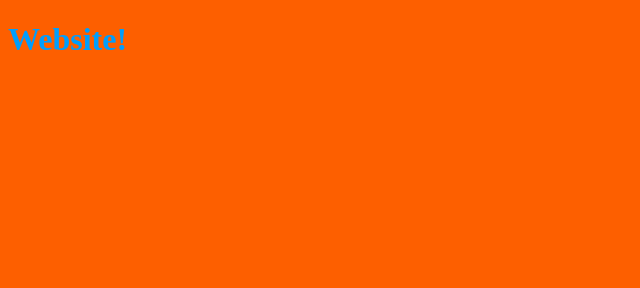
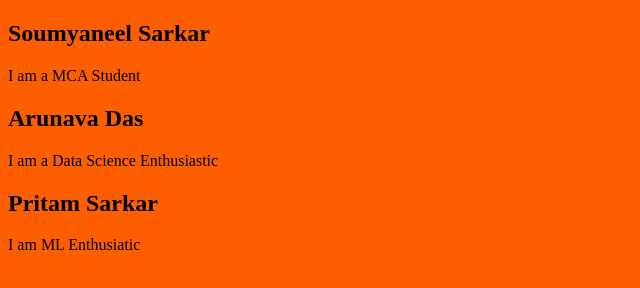
Before and after one commit to llcain/CSS, a website with bundled scripts: page index.html in a window 1280 px wide. Shown: the whole page, without its empty margins (0-640 px from the left). Built offline with nearby package versions, Linux system fonts and the light colour scheme.

Commit message:
Update Json file

```diff
--- a/assets/data/data.json
+++ b/assets/data/data.json
@@ -0,0 +1,17 @@
+[
+    {
+        "id": 1,
+        "name": "Soumyaneel Sarkar",
+        "desc": "I am a MCA Student"
+    },
+    {
+        "id": 2,
+        "name": "Arunava Das",
+        "desc": " I am a Data Science Enthusiastic"
+    },
+    {
+        "id": 3,
+        "name": "Pritam Sarkar",
+        "desc": "I am ML Enthusiatic"
+    }
+]
--- a/index.html
+++ b/index.html
@@ -9,10 +9,8 @@
 </head>
 <body>
 
-    <h1>Website!</h1>
+    <div id="loop"></div>
 
-    <p id="demo"></p>
-
-    <script src="script.js"></script>
+    <script src="script.js" type="module"></script>
 </body>
 </html>
--- a/script.js
+++ b/script.js
@@ -1,9 +1,22 @@
 
-// const para = document.getElementById('demo');
+import data from './assets/data/data.json';
+const frame = document.getElementById("loop");
+data.map((element) => {
+    console.log(element);
+    let newDiv = document.createElement("div");
+    newDiv.id = element.id;
+    newDiv.className = "card";
+    newDiv.innerHTML = `
+        <h2>${element.name}</h2>
+        <p>${element.desc}</p>
+        <button class="btn'>let see</button>`;
+    frame.appendChild(newDiv);
+});
 
 
-
-
-// fetch("./data/users.json")
-// .then(Response => Response.json())
-// .then(data =>  console.log(data))
+fetch("./assets/data/data.json")
+.then((response) => response.json())
+.then((data) => {
+    console.log(data);
+})
+.catch ((error) => console.log('Error loading JSON', error));
```
